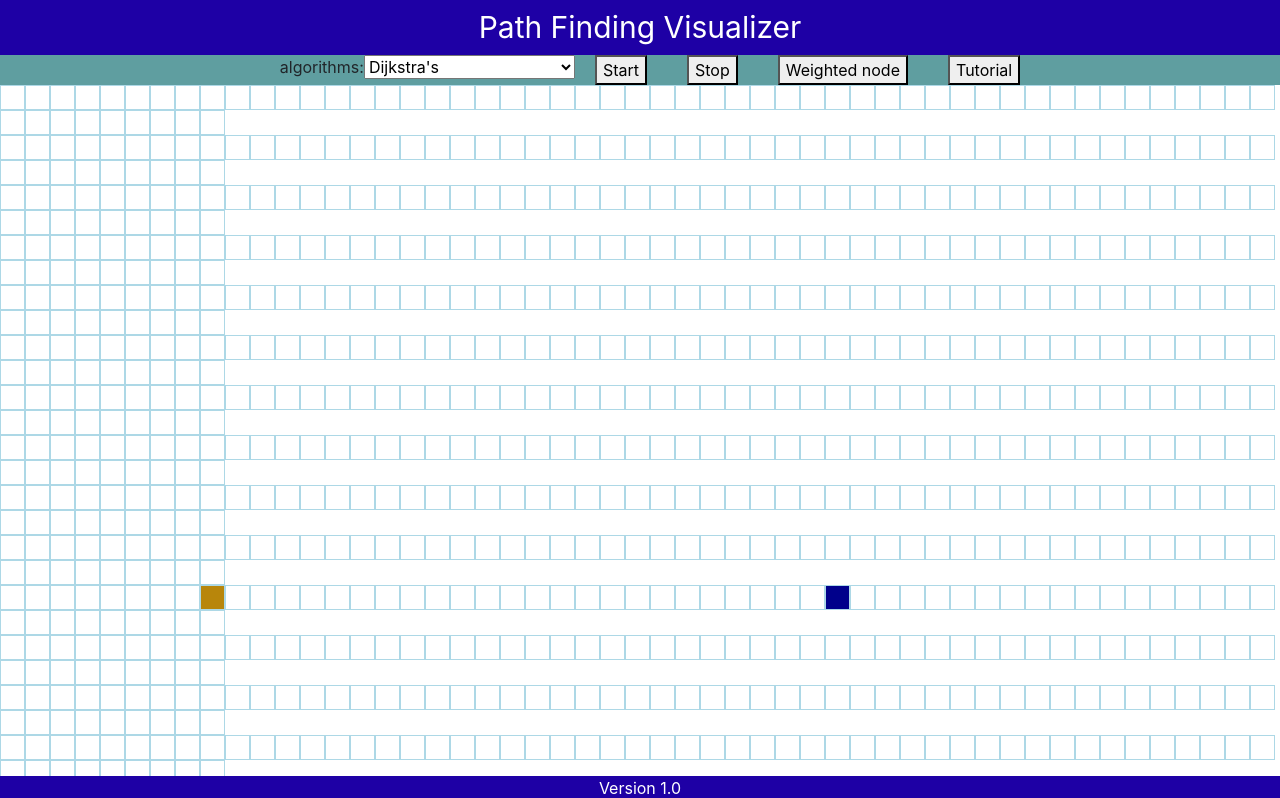
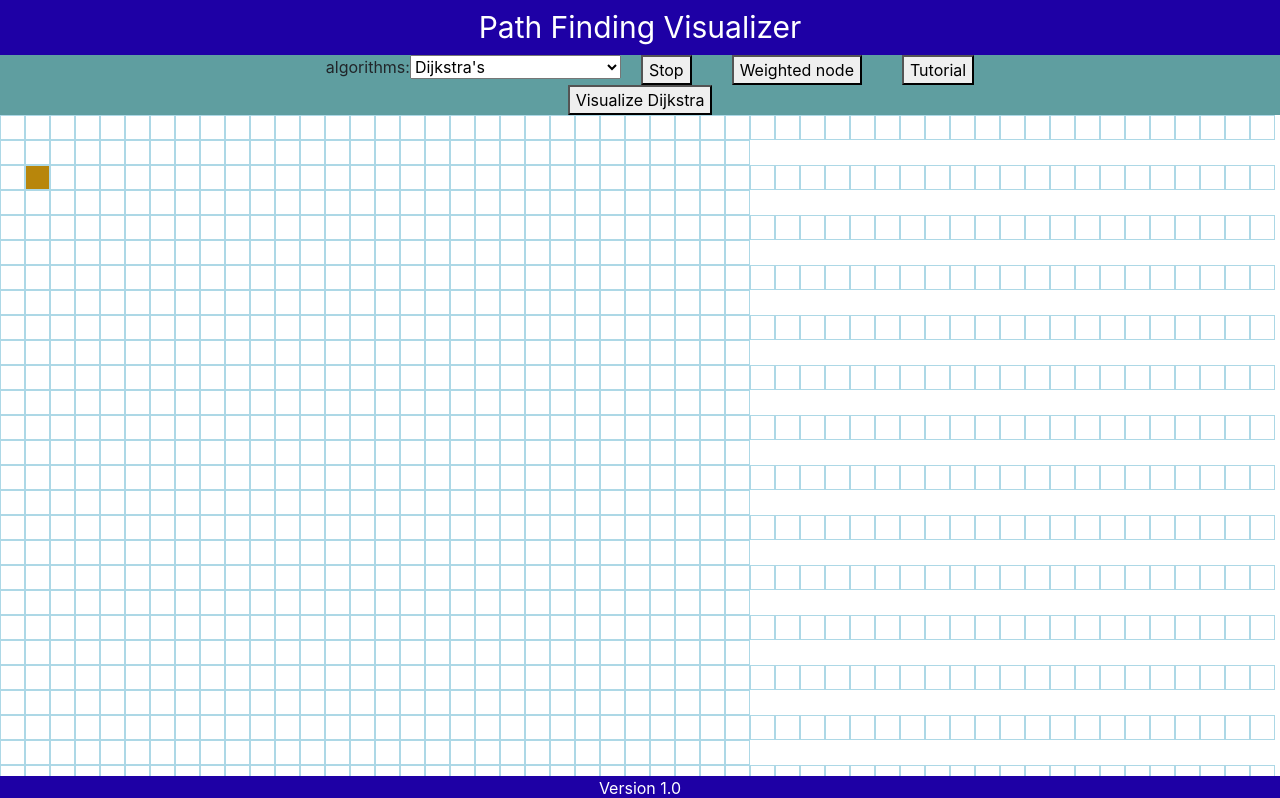
Before and after one commit to trevor-liu/path-finding-visualizer, a React (Create React App) app: page / in a window 1280 px wide. Shown: the top 798 px of the page. Built offline with nearby package versions, Linux system fonts and the light colour scheme.

Commit message:
Finished Dijkstra 1.0
Co-authored-by: Pushkar Sabharwal <pushkar7567@gmail.com>

```diff
--- a/src/App.js
+++ b/src/App.js
@@ -6,7 +6,7 @@ class App extends Component {
   render() {
     return (
       <div>
-        <TopHeader />
+        <TopHeader/>
         <PathfindingVisualizer></PathfindingVisualizer>
         <Footer />
       </div>
@@ -18,8 +18,8 @@ class TopHeader extends React.Component {
   render() {
     return (
       <div id="page-header">
-        <div class="title-header">Path Finding Visualizer</div>
-        <ul class="nav-bar">
+        <div className="title-header">Path Finding Visualizer</div>
+        <ul className="nav-bar">
           <li>
             algorithms:
             <select>
@@ -30,23 +30,18 @@ class TopHeader extends React.Component {
               <option>Depth First Search</option>
             </select>
           </li>
-          <li class="nav-element">
-            <button type="button" class="nav-button">
-              Start
-            </button>
-          </li>
-          <li class="nav-element">
-            <button type="button" class="nav-button">
+          <li className="nav-element">
+            <button type="button" className="nav-button">
               Stop
             </button>
           </li>
-          <li class="nav-element">
-            <button type="button" class="nav-button">
+          <li className="nav-element">
+            <button type="button" className="nav-button">
               Weighted node
             </button>
           </li>
-          <li class="nav-element">
-            <button type="button" class="nav-button">
+          <li className="nav-element">
+            <button type="button" className="nav-button">
               Tutorial
             </button>
           </li>
@@ -59,7 +54,7 @@ class TopHeader extends React.Component {
 class Footer extends React.Component {
   render() {
     return (
-      <div id="page-footer" class="footer">
+      <div id="page-footer" className="footer">
         Version 1.0
       </div>
     );
--- a/src/PathfindingVisualizer/Algorithms/Dijkstra.jsx
+++ b/src/PathfindingVisualizer/Algorithms/Dijkstra.jsx
@@ -1,23 +1,25 @@
 function Dijkstra(grid, startNode, endNode) {
     // first we need an empty array for returning node in ordered
     const visitedNode = [];
-
+    startNode.distance = 0;
     // store all the unvisitedNode in an array
     const unvisitedNode = getAllNode(grid);
 
     // while loop when unvisitedNode is not empty
-    while (unvisitedNode.length > 0) {
+    while (!!unvisitedNode.length) {
         // sort the unvisitedNode
-        unvisitedNode.sort((first, second) => second.distance - first.distance);
+        unvisitedNode.sort((first, second) => first.distance - second.distance);
         // first we get the closest node to the last node
         const closestNode = unvisitedNode.shift();
         // add the closest node in visited node in ordered
+
+        closestNode.isVisited = true;
         visitedNode.push(closestNode);
         // if the closest node = end node, return the visited node array
-        if (closestNode === endNode){ return visitedNode };
+        if (closestNode === endNode) return visitedNode ;
         // find all the neigbours node to distance + 1
         // and set the neigbouring node pointed back to closest node
-        changeNeighbourNodes(closestNode, grid);
+        updateNeighbourNodes(closestNode, grid);
     }
 }
 
@@ -33,20 +35,25 @@ function getAllNode(grid) {
 }
 
 
-function changeNeighbourNodes(node, grid) {
+
+function updateNeighbourNodes(node, grid) {
     const {col, row} = node;
-    const neighbours = [];
+    let neighbours = [];
+
+    console.log(col);
+    // get all unvisted neighbouring node
     if (row > 0) neighbours.push(grid[row-1][col]);
     if (row < grid.length - 1) neighbours.push(grid[row+1][col]);
     if (col > 0) neighbours.push(grid[row][col-1]);
-    if (col < grid[row].length - 1) neighbours.push(grid[row][col+1]);
+    if (col < grid[0].length - 1) neighbours.push(grid[row][col+1]);
+    neighbours = neighbours.filter(neighbour => !neighbour.isVisited);
 
-    // change the unvisited neigbours' node
-    neighbours.filter(neighbour => !node.isVisited);
+    // update the unvisited neigbours' nodes' distance and previousNode
     for (const neighbour of neighbours) {
         neighbour.distance = node.distance + 1;
         neighbour.previousNode = node;
     }
 }
 
+
 export default Dijkstra;
--- a/src/PathfindingVisualizer/Node/Node.css
+++ b/src/PathfindingVisualizer/Node/Node.css
@@ -4,7 +4,6 @@
     width: 25px;
     height: 25px;
     display: inline-block;
-    /* outline: aqua 1px solid; */
     margin: 0 0;
 }
 
@@ -14,7 +13,6 @@
     height: 25px;
     background-color: darkgoldenrod;
     display: inline-block;
-    /* outline: aqua 1px solid; */
     margin: 0 0;
 }
 
@@ -24,11 +22,17 @@
     height: 25px;
     background-color: darkblue;
     display: inline-block;
-    /* outline: aqua 1px solid; */
     margin: 0 0;
 }
 
-
+.node-shortest-path {
+  border: lightblue 1px solid;
+  width: 25px;
+  height: 25px;
+  background-color: black;
+  display: inline-block;
+  margin: 0 0;
+}
   /* .clicked-node {
     border-width: 2px;
     border-color: lightblue;
--- a/src/PathfindingVisualizer/Node/Node.jsx
+++ b/src/PathfindingVisualizer/Node/Node.jsx
@@ -1,28 +1,21 @@
 import React, { Component } from "react";
 import "./Node.css";
 
-export default class Node extends Component {
-  state = {
-    isClicked: false
-  }
+class Node extends Component {
   render() {
     const {col, row, isFinish, isStart} = this.props;
     return (
-      <div className={isFinish? "node-finish": isStart? "node-start":"node"}> </div>
-      // <button
-      //   className={isFinish? "node-finish": isStart? "node-start": this.state.isClicked ? "clicked-node" : "node"}
-      //   onClick={() => {
-      //     if (this.state.isClicked === true) {
-      //       this.setState({ isClicked: false });
-      //     } else {
-      //       this.setState({ isClicked: true });
-      //     }
-      //   }}
-      // ></button>
+      <div
+        id={`${row},${col}`}
+        className={isFinish? "node-finish": isStart? "node-start":"node"}
+      ></div>
+
       );
     }
   }
 
+
+  export default Node;
 
   /*
   export default class Node extends Component {
@@ -52,3 +45,15 @@ export default class Node extends Component {
       }
     }
     */
+
+
+   // <button
+   //   className={isFinish? "node-finish": isStart? "node-start": this.state.isClicked ? "clicked-node" : "node"}
+   //   onClick={() => {
+   //     if (this.state.isClicked === true) {
+   //       this.setState({ isClicked: false });
+   //     } else {
+   //       this.setState({ isClicked: true });
+   //     }
+   //   }}
+   // ></button>
--- a/src/PathfindingVisualizer/PathfindingVisualizer.css
+++ b/src/PathfindingVisualizer/PathfindingVisualizer.css
@@ -6,3 +6,11 @@
   margin: 0 0;
   padding-left: 15px;
 }
+
+.nav-bar {
+  list-style-type: none;
+  display: flex;
+  justify-content: center;
+  background-color: cadetblue;
+  margin: 0 0;
+}
--- a/src/PathfindingVisualizer/PathfindingVisualizer.jsx
+++ b/src/PathfindingVisualizer/PathfindingVisualizer.jsx
@@ -4,15 +4,15 @@ import Node from "./Node/Node";
 import Dijkstra from "./Algorithms/Dijkstra"
 
 // set the Default starting and end node
-const START_NODE_ROW = 10;
-const START_NODE_COL = 8;
-const FINISH_NODE_ROW = 10;
-const FINISH_NODE_COL = 33;
+const START_NODE_ROW = 1;
+const START_NODE_COL = 1;
+const FINISH_NODE_ROW = 40;
+const FINISH_NODE_COL = 75;
 
 
 
 // Defining a class for PathfindingVisulizer for App.js
-export default class PathfindingVisulizer extends Component {
+class PathfindingVisulizer extends Component {
   constructor() {
     super();
     this.state = {
@@ -20,27 +20,50 @@ export default class PathfindingVisulizer extends Component {
     };
   }
 
+
+
   // It render initialy to greate a grid
   componentDidMount() {
     const grid = makeGrid();
     this.setState({ grid });
   }
 
+  animateShortest() {
+    const {grid} = this.state;
+    const startNode = grid[START_NODE_ROW][START_NODE_COL]
+    const finishNode = grid[FINISH_NODE_ROW][FINISH_NODE_COL];
+    const emptyList = Dijkstra(grid, startNode, finishNode);
+    // generating a shortestPath with starting node as the first index
+    const shortestPathList = shortestPath(finishNode);
+    for (let index = 0; index < shortestPathList.length-1; index++) {
+      setTimeout(() => {
+        const currentNode = shortestPathList[index];
+        document.getElementById(`${currentNode.row},${currentNode.col}`).className="node-shortest-path"
+      }, 10*index);
+    }
+  }
 
 
   render() {
     const { grid } = this.state;
 
     return (
+      <div>
+        <div className="nav-bar">
+          <button onClick={() => {
+            this.animateShortest()
+          }}>Visualize Dijkstra</button>
+        </div>
         <div className="grid">
-        {grid.map((row, rowIdx) =>
+          {grid.map((row, rowIDX) =>
               // only returning one div object, hence return is omitted
-            <div className="row">
+              <div key={rowIDX} className="row">
                 {/* iterate through the matrix to display the node element */}
-              {row.map((node, nodeIdx) => {
+                {row.map((node, nodeIDX) => {
                   const {row, col, isFinish, isStart} = node;
                   // passing in properties for creating a node object
                   return (<Node
+                    key={nodeIDX}
                     col = {col}
                     row = {row}
                     isStart = {isStart}
@@ -49,16 +72,22 @@ export default class PathfindingVisulizer extends Component {
               </div>
           )}
         </div>
+      </div>
     );
   }
 }
 
+
+/*---------------------------------------------------------------------------------*/
+// Helper function
+
+
 // generating a matrix called grid (20X40) with node for each index
 const makeGrid = () => {
   const grid = [];
-  for (let row = 0; row < 30; row++) {
+  for (let row = 0; row < 42; row++) {
     const current_row = [];
-    for (let col = 0; col < 60; col++) {
+    for (let col = 0; col < 81; col++) {
       current_row.push(createNode(col, row));
     }
     grid.push(current_row);
@@ -83,3 +112,17 @@ const createNode = (col, row) => {
     previousNode: null,
   };
 };
+
+
+// execute after animated the algorithms animation
+const shortestPath = (finishNode) => {
+  const shortestPathList = [];
+  let currentNode = finishNode
+  while (currentNode !== null) {
+    shortestPathList.unshift(currentNode);
+    currentNode = currentNode.previousNode;
+  }
+  return shortestPathList;
+}
+
+export default PathfindingVisulizer;
```
Lines whose indentation alone changed are shown as unchanged.
